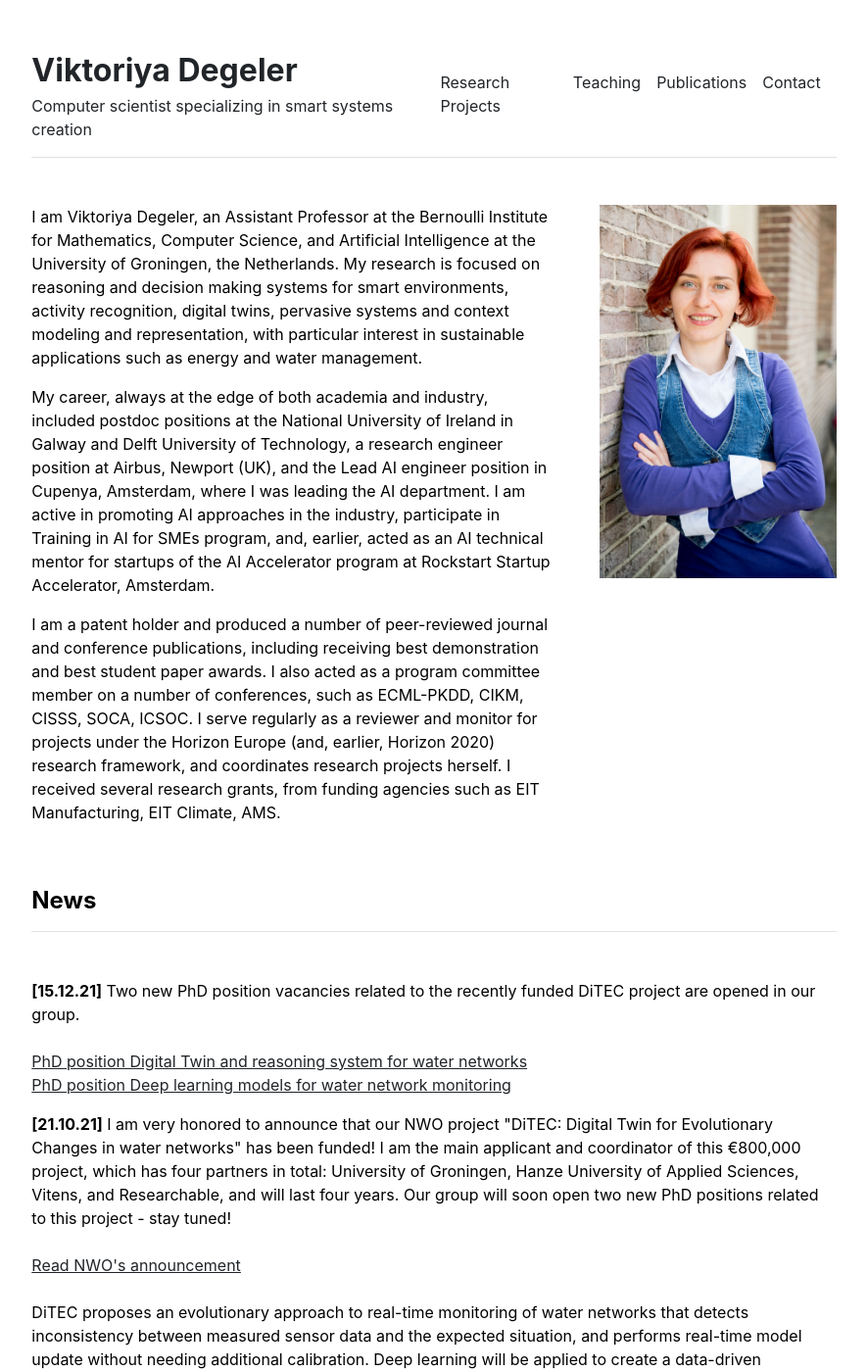
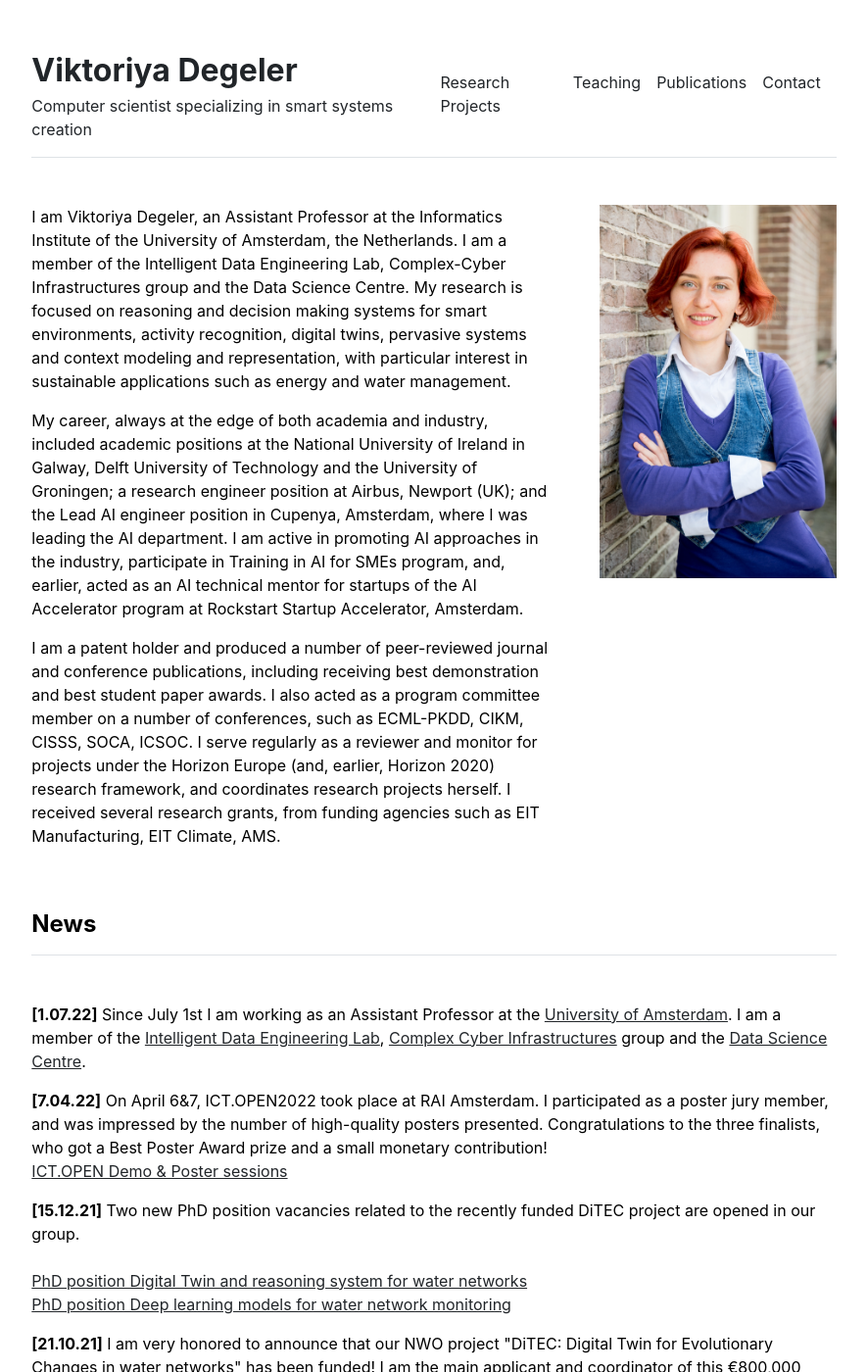
Before and after one commit to Degvik/degvik.github.io, a Jekyll site: the page built from index.md, in a window 1280 px wide and 1400 px high. Shown: the whole window at 98% size, without its empty margins (197-1082 px from the left). Built offline with Jekyll 4.4.1, drawn with Linux system fonts in a browser that asks for light colours.

Commit message:
update UVA

```diff
--- a/_data/news.yml
+++ b/_data/news.yml
@@ -1,3 +1,16 @@
+- {date: '1.07.22',
+   text:
+    'Since July 1st I am working as an Assistant Professor at the <a href="https://www.uva.nl/">University of Amsterdam</a>. I am a member of the <a href="https://indelab.org/">Intelligent Data Engineering Lab</a>, <a href="https://cci-research.nl/">Complex Cyber Infrastructures</a> group and the <a href="https://dsc.uva.nl/">Data Science Centre</a>.
+    '
+}
+
+- {date: '7.04.22',
+    text:
+      'On April 6&7, ICT.OPEN2022 took place at RAI Amsterdam. I participated as a poster jury member, and was impressed by the number of high-quality posters presented. Congratulations to the three finalists, who got a Best Poster Award prize and a small monetary contribution!
+      <br>
+      <a href="https://www.ictopen.nl/postermeet-the-demo-prizes/">ICT.OPEN Demo & Poster sessions</a>'
+  }
+
 - {date: '15.12.21', text: 'Two new PhD position vacancies related to the recently funded DiTEC project are opened in our group.
 <br><br>
 <a href="https://www.rug.nl/about-ug/work-with-us/job-opportunities/?details=00347-02S0008UJP">PhD position Digital Twin and reasoning system for water networks</a><br>
--- a/_data/publications.yml
+++ b/_data/publications.yml
@@ -4,7 +4,6 @@
 # - {name: 'Viktoriya Degeler, Léonie Heydenrijk-Ottens, Ding Luo, Niels van Oort and Hans van Lint. Unsupervised approach to bunching swings phenomenon analysis, Conference on Advanced Systems in Public Transport and TransitData (CASPT), 2018'}
 
 index:
-
 
 - {name: 'Al-Saudi K, Degeler V, Medema M. Energy Consumption Patterns and Load Forecasting with Profiled CNN-LSTM Networks. Processes. 2021; 9(11):1870. <a href="https://doi.org/10.3390/pr9111870">https://doi.org/10.3390/pr9111870</a> <a href="http://vdegeler.com/files/21energyprofiling.pdf">[pdf]</a>'}
 - {name: 'Tello, A. & Degeler, V. (2021) Digital Twins: An enabler for digital transformation. Chapter in “The Digital Transformation handbook”, eds. T.Broekhuizen, T.Bijmolt, B.Baalmans, N.Fabian. Available: <a href="https://www.rug.nl/gdbc/blog/digital-twins">rug.nl/gdbc/blog/digital-twins</a>'}
--- a/_data/settings.yml
+++ b/_data/settings.yml
@@ -20,4 +20,4 @@ social:
 #- {icon: 'github', link: 'https://github.com/'}
 
 contacts:
-- {name: 'Viktoriya Degeler', title: 'Assistant Professor', department: 'Faculty of Science and Engineering', institution: 'University of Groningen', institution_address: 'Nijenborgh 9, 9747 AG Groningen', phone: '+31 50 36 33939', email: 'v.degeler@rug.nl', office: '594', image: ''}
+- {name: 'Viktoriya Degeler', title: 'Assistant Professor', department: 'Faculty of Science, Informatics Institute', institution: 'University of Amsterdam', institution_address: 'Science Park 904, 1098 XH Amsterdam', email: 'v.o.degeler@uva.nl', office: 'L4.12', image: ''}
--- a/index.md
+++ b/index.md
@@ -3,8 +3,8 @@ layout: home
 title: "Home"
 ---
 
-I am Viktoriya Degeler, an Assistant Professor at the Bernoulli Institute for Mathematics, Computer Science, and Artificial Intelligence at the University of Groningen, the Netherlands. My research is focused on reasoning and decision making systems for smart environments, activity recognition, digital twins, pervasive systems and context modeling and representation, with particular interest in sustainable applications such as energy and water management.
+I am Viktoriya Degeler, an Assistant Professor at the Informatics Institute of the University of Amsterdam, the Netherlands. I am a member of the Intelligent Data Engineering Lab, Complex-Cyber Infrastructures group and the Data Science Centre. My research is focused on reasoning and decision making systems for smart environments, activity recognition, digital twins, pervasive systems and context modeling and representation, with particular interest in sustainable applications such as energy and water management.
 
-My career, always at the edge of both academia and industry, included postdoc positions at the National University of Ireland in Galway and Delft University of Technology, a research engineer position at Airbus, Newport (UK), and the Lead AI engineer position in Cupenya, Amsterdam, where I was leading the AI department. I am active in promoting AI approaches in the industry, participate in Training in AI for SMEs program, and, earlier, acted as an AI technical mentor for startups of the AI Accelerator program at Rockstart Startup Accelerator, Amsterdam.
+My career, always at the edge of both academia and industry, included academic positions at the National University of Ireland in Galway, Delft University of Technology and the University of Groningen; a research engineer position at Airbus, Newport (UK); and the Lead AI engineer position in Cupenya, Amsterdam, where I was leading the AI department. I am active in promoting AI approaches in the industry, participate in Training in AI for SMEs program, and, earlier, acted as an AI technical mentor for startups of the AI Accelerator program at Rockstart Startup Accelerator, Amsterdam.
 
 I am a patent holder and produced a number of peer-reviewed journal and conference publications, including receiving best demonstration and best student paper awards. I also acted as a program committee member on a number of conferences, such as ECML-PKDD, CIKM, CISSS, SOCA, ICSOC. I serve regularly as a reviewer and monitor for projects under the Horizon Europe (and, earlier, Horizon 2020) research framework, and coordinates research projects herself. I received several research grants, from funding agencies such as EIT Manufacturing, EIT Climate, AMS.
--- a/research.md
+++ b/research.md
@@ -5,6 +5,14 @@ permalink: /research/
 ---
 
 <h4 class="fw-bold border-bottom pb-3 mb-5">Current Research Projects</h4>
+
+##### **DiTEC: Digital Twin for Evolutionary Changes in water networks, NWO**
+
+DiTEC proposes an evolutionary approach to real-time monitoring of water networks that detects inconsistency between measured sensor data and the expected situation, and performs real-time model update without needing additional calibration. Deep learning will be applied to create a data-driven simulation of the system. In case of leaks, valve degradation or sensor faults, the model is adapted to the degraded network until the maintenance takes place, which can take a long time. We will analyse the effect on data readings of different malfunctions, and construct a mitigating mechanism that allows to continue using the data, albeit in a limited capacity.
+
+<br/>
+
+<h4 class="fw-bold border-bottom pb-3 mb-5">Past Research Projects</h4>
 
 ##### **Evolutionary Changes in Data Analysis (ECIDA), NWO**
 
@@ -22,10 +30,6 @@ In the Industrial transformation, there are frontrunners, followers and laggards
 
 Next to teaching new generations of students, professional education of technical workers and teachers is crucial because most of the current workforce has not received formal education in these digital technologies.
 This project will deliver state-of-the-art AI education using practical industry-relevant use cases to professionals and students in four countries, in co-operation with private companies.
-
-<br/>
-
-<h4 class="fw-bold border-bottom pb-3 mb-5">Past Research Projects</h4>
 
 ##### **My Travel Companion (My-TRAC), H2020**
 
```
Also changed, not shown: teaching.md (+9 -3 lines), 2 other files.
